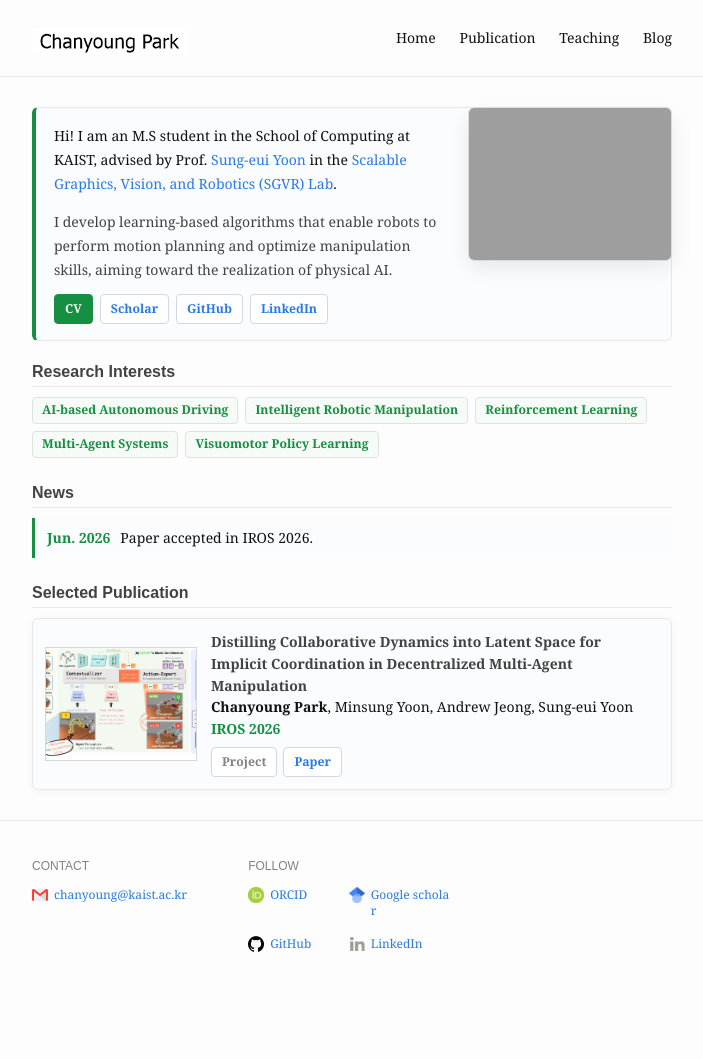
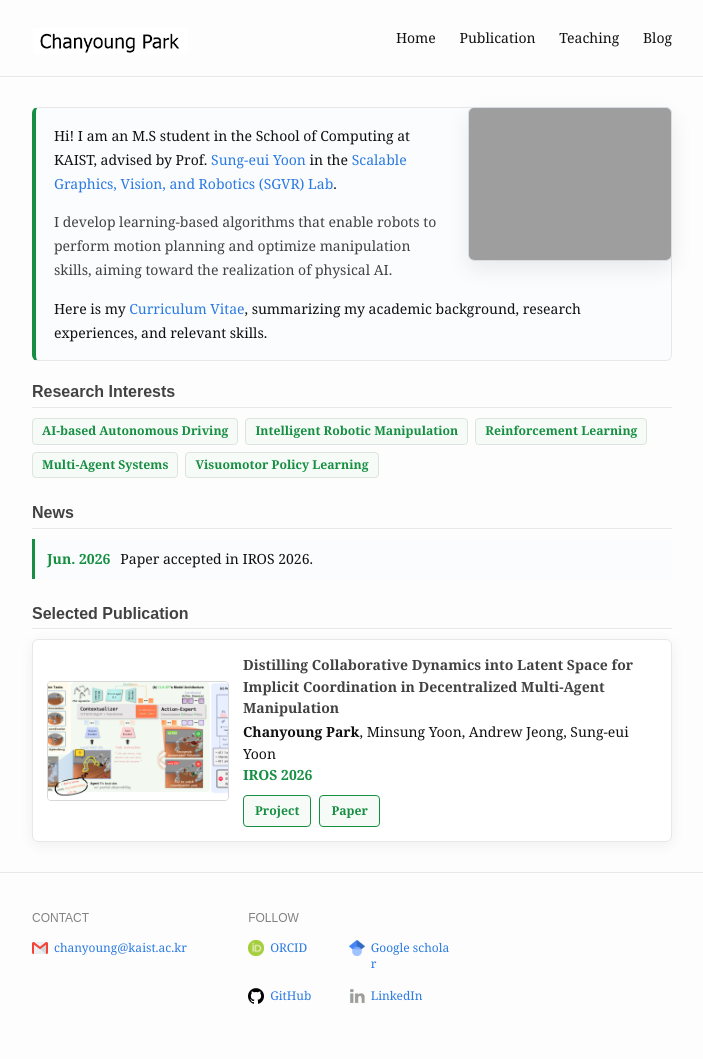
Before and after one commit to cosdeneb/cosdeneb.github.io, a Jekyll site: the page built from index.md, in a window 1280 px wide. Shown: the whole page, without its empty margins (288-991 px from the left). Built offline with Jekyll 4.4.1, drawn with Linux system fonts in a browser that asks for light colours; before the commit the page ends 1007 px from its top, so only the background shows below that.

Commit message:
Refine homepage publication card

```diff
--- a/_sass/_site.scss
+++ b/_sass/_site.scss
@@ -35,47 +35,26 @@
   color: $grey-color-dark;
 }
 
-.home-actions {
-  display: flex;
-  flex-wrap: wrap;
-  gap: 7px;
-  margin-top: 12px;
-}
-
-.home-button,
 .publication-button {
   display: inline-flex;
   align-items: center;
   justify-content: center;
-  min-height: 24px;
-  border: 1px solid #cfd8e3;
+  min-height: 26px;
+  border: 1px solid #168f42;
   border-radius: 4px;
-  padding: 2px 10px;
-  color: $brand-color;
+  padding: 2px 11px;
+  color: #168f42;
   font-size: $small-font-size;
   font-weight: bold;
   line-height: 1.5;
-  background-color: #fff;
+  background-color: #f6fbf7;
 }
 
-.home-button:hover,
 .publication-button:hover {
-  color: $text-color;
+  color: #fff;
   text-decoration: none;
-  border-color: $grey-color;
-  background-color: #f7f9fb;
-}
-
-.home-button.primary {
-  color: #fff;
   border-color: #168f42;
   background-color: #168f42;
-}
-
-.home-button.primary:hover {
-  color: #fff;
-  border-color: #116f34;
-  background-color: #116f34;
 }
 
 .keyword {
@@ -160,10 +139,11 @@
   }
 
   .publication-thumb {
-    flex-basis: 150px;
-    width: 150px;
-    max-width: 150px;
-    height: 112px;
+    flex-basis: 180px;
+    width: 180px;
+    max-width: 180px;
+    height: 118px;
+    border-radius: 4px;
   }
 
   .publication-list {
@@ -174,9 +154,9 @@
     align-items: center;
     border: 1px solid $grey-color-light;
     border-radius: 6px;
-    padding: 12px;
-    background-color: #fbfcfd;
-    box-shadow: 0 2px 10px rgba(0, 0, 0, 0.04);
+    padding: 14px;
+    background-color: #fff;
+    box-shadow: 0 3px 14px rgba(0, 0, 0, 0.06);
   }
 
   .publication-list .publication-item:last-child {
@@ -252,6 +232,8 @@
 }
 
 .publication-title {
+  display: inline-block;
+  margin-bottom: 2px;
   font-weight: bold;
   color: $grey-color-dark;
 }
@@ -259,19 +241,19 @@
 .publication-actions {
   display: flex;
   flex-wrap: wrap;
-  gap: 6px;
-  margin-top: 7px;
+  gap: 8px;
+  margin-top: 9px;
 }
 
 .publication-button.muted {
-  color: $grey-color;
+  color: #168f42;
   cursor: default;
 }
 
 .publication-button.muted:hover {
-  color: $grey-color;
-  border-color: #cfd8e3;
-  background-color: #fff;
+  color: #168f42;
+  border-color: #168f42;
+  background-color: #f6fbf7;
 }
 
 @include media-query($on-mobile) {
--- a/index.md
+++ b/index.md
@@ -13,12 +13,9 @@ profile_picture:
     I develop learning-based algorithms that enable robots to perform motion planning and optimize manipulation skills, aiming toward the realization of physical AI.
   </p>
 
-  <div class="home-actions">
-    <a class="home-button primary" href="{{ '/Chanyoung_Park_CV.pdf' | absolute_url }}">CV</a>
-    <a class="home-button" href="https://scholar.google.com/citations?hl=ko&user=fGD7V2IAAAAJ">Scholar</a>
-    <a class="home-button" href="https://github.com/cosdeneb">GitHub</a>
-    <a class="home-button" href="https://www.linkedin.com/in/chanyoung-park-799b672ab/">LinkedIn</a>
-  </div>
+  <p>
+    Here is my <a href="{{ '/Chanyoung_Park_CV.pdf' | absolute_url }}">Curriculum Vitae</a>, summarizing my academic background, research experiences, and relevant skills.
+  </p>
 </div>
 
 <div class="research-interests">
```
